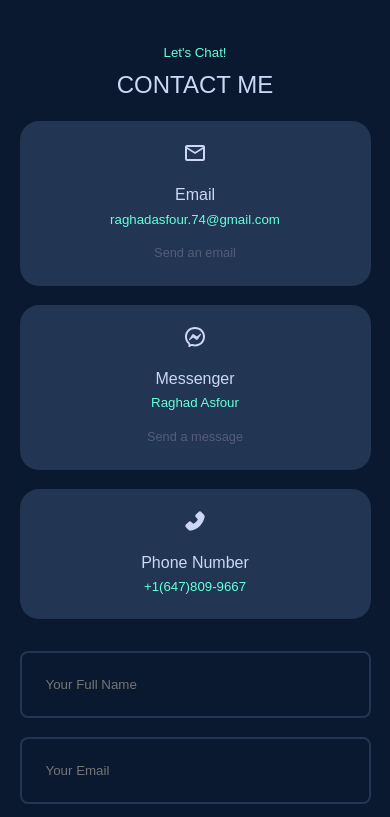
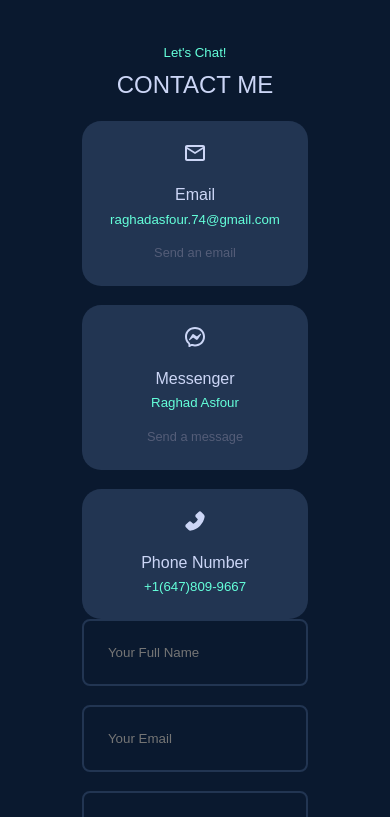
Before and after one commit to raghadasfour-02/personal-portfolio-2.0, a React (Create React App) app: page / in a window 390 px wide. Shown: the part 2778-3595 px from the top of the page. Built offline with nearby package versions, Linux system fonts and the light colour scheme.

Commit message:
Install React Carousel Library

```diff
--- a/package.json
+++ b/package.json
@@ -10,6 +10,7 @@
     "emailjs-com": "^3.2.0",
     "react": "^18.2.0",
     "react-dom": "^18.2.0",
+    "react-elastic-carousel": "^0.11.5",
     "react-icons": "^4.4.0",
     "react-reveal": "^1.2.2",
     "react-scripts": "5.0.1",
--- a/src/components/contact/contact.css
+++ b/src/components/contact/contact.css
@@ -65,6 +65,8 @@ input, textarea {
 
 @media screen and (max-width: 600px){
     .container.container__container {
-        width: var(--container-with-sm);
+        max-width: var(--container-with-sm);
+        gap: 0rem;
+        overflow: scroll;
     }
 }
```
Also changed, not shown: 1 other file (tests, documents, lock files or other folders).
